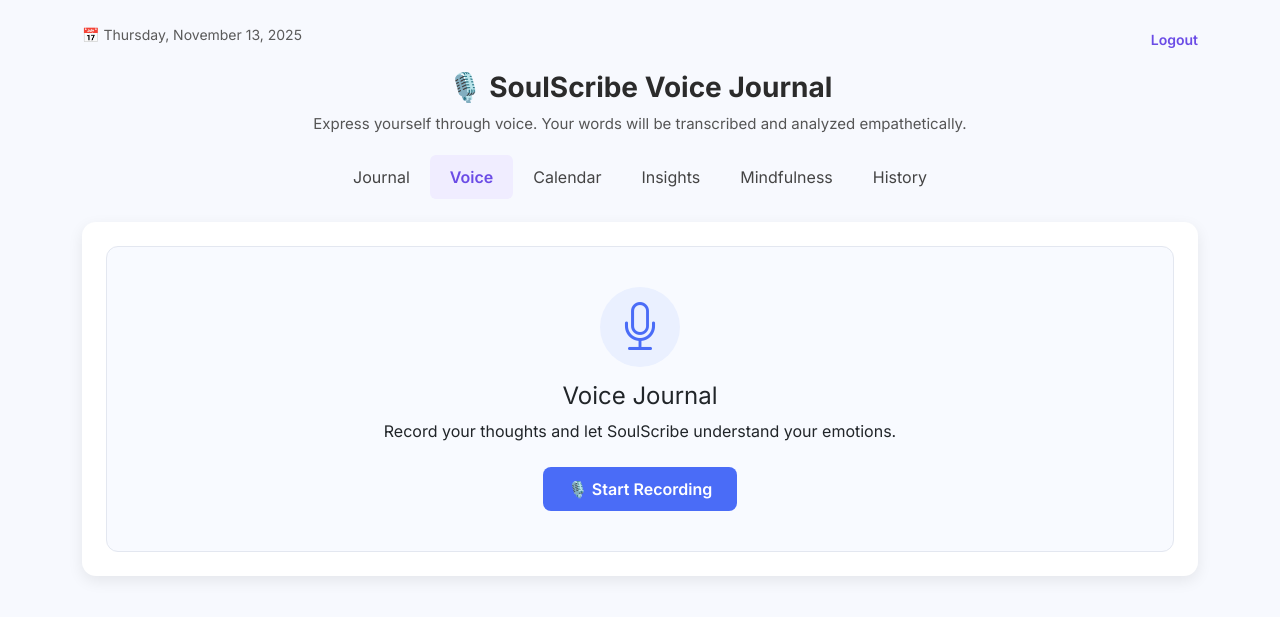
After one commit to namramoradiya/SoulScribe, a Flask app: page /voice in a window 1280 px wide. The commit adds this page. Shown: the top 617 px of the page. Run offline with Flask 3, Linux system fonts and the light colour scheme.

Commit message:
Adding it

```diff
--- a/app.py
+++ b/app.py
@@ -1,4 +1,7 @@
 from flask import Flask, render_template, request, redirect, url_for, flash,jsonify,session
+import speech_recognition as sr
+# from google import genai
+from pydub import AudioSegment
 from google import genai
 import sqlite3
 import os
@@ -323,6 +326,123 @@ def format_date(date_string):
         return dt.strftime('%B %d, %Y at %I:%M %p')  # e.g., "January 15, 2024 at 02:30 PM"
     except:
         return date_string  # Return original if formatting fails
+
+
+@app.route("/api/upload_audio", methods=["POST"])
+def upload_audio():
+    if "user_id" not in session:
+        return jsonify({"error": "Unauthorized"}), 401
+
+    if "audio" not in request.files:
+        return jsonify({"error": "No audio file provided"}), 400
+
+    audio_file = request.files["audio"]
+    if audio_file.filename == "":
+        return jsonify({"error": "Empty filename"}), 400
+
+    try:
+        raw_path = os.path.join("uploads", "temp_input.webm")
+        wav_path = os.path.join("uploads", "temp_converted.wav")
+
+        audio_file.save(raw_path)
+        AudioSegment.from_file(raw_path).export(wav_path, format="wav")
+
+        recognizer = sr.Recognizer()
+        with sr.AudioFile(wav_path) as source:
+            audio_data = recognizer.record(source)
+            try:
+                transcription = recognizer.recognize_google(audio_data)
+            except sr.UnknownValueError:
+                transcription = "(Could not understand the audio clearly)"
+            except sr.RequestError as e:
+                transcription = f"(Speech recognition error: {e})"
+
+        os.remove(raw_path)
+        os.remove(wav_path)
+
+        return jsonify({"transcription": transcription})
+
+    except Exception as e:
+        return jsonify({"error": str(e)}), 500
+
+
+# -------------------------------------------
+# 🤖 2. TRANSCRIPT → AI RESPONSE
+# -------------------------------------------
+@app.route("/api/voice_ai_response", methods=["POST"])
+def voice_ai_response():
+    if "user_id" not in session:
+        return jsonify({"error": "Unauthorized"}), 401
+
+    data = request.get_json()
+    transcript = (data.get("transcript") or "").strip()
+
+    # 🎙️ Handle unclear or empty transcription
+    if not transcript or transcript.lower().startswith("(could not"):
+        return jsonify({
+            "ai_response": "I couldn’t quite hear your voice clearly. Try speaking slowly or closer to the mic 💜"
+        })
+
+    try:
+        # 💬 Use the same global chat context for empathy and tone
+        response = chat.send_message(
+            f"The user recorded a voice note saying: \"{transcript}\". "
+            "Please respond as SoulScribe — warm, empathetic, and supportive in under 4 sentences."
+        )
+
+        ai_response = response.text.strip() if response.text else ""
+        if not ai_response:
+            ai_response = (
+                "I'm here with you — sometimes words come out softly, but I still hear your feelings. 💜"
+            )
+
+        print(f"[🎙 Transcript] {transcript}")
+        print(f"[💬 AI Response] {ai_response}")
+
+        return jsonify({"ai_response": ai_response})
+
+    except Exception as e:
+        print(f"[AI ERROR - voice_ai_response] {e}")
+        return jsonify({
+            "ai_response": (
+                "I'm having a little trouble connecting right now, "
+                "but your words still matter — take a breath and try again when you’re ready. 💜"
+            )
+        })
+
+
+# -------------------------------------------
+# 💾 3. SAVE VOICE ENTRY (Transcript + AI)
+# -------------------------------------------
+@app.route("/api/save_voice_entry", methods=["POST"])
+def save_voice_entry():
+    if "user_id" not in session:
+        return jsonify({"error": "Unauthorized"}), 401
+
+    data = request.get_json() or {}
+    transcript = (data.get("transcript") or "").strip()
+    ai_response = (data.get("ai_response") or "").strip()
+    mood = data.get("mood", "")
+    created_at = datetime.now().strftime("%Y-%m-%d %H:%M:%S")
+
+    if not transcript or not ai_response:
+        return jsonify({"error": "Missing transcript or ai_response"}), 400
+
+    try:
+        with sqlite3.connect("soulscribe.db") as conn:
+            cur = conn.cursor()
+            cur.execute("""
+                INSERT INTO journal_entries (user_id, entry, ai_response, mood, created_at)
+                VALUES (?, ?, ?, ?, ?)
+            """, (session["user_id"], transcript, ai_response, mood, current_time))
+            conn.commit()
+
+        return jsonify({"ok": True, "message": "Voice entry saved successfully."})
+
+    except Exception as e:
+        return jsonify({"error": str(e)}), 500
+
+
 
 
 @app.route('/api/mood-calendar/<int:year>/<int:month>')
@@ -694,6 +814,11 @@ def api_me():
 def mindfulness():
     return render_template('mindfulness.html')
 
+@app.route('/voice')
+def voice():
+    return render_template('voice.html')
+
+
 
 if __name__ == "__main__":
     app.run(debug=True)
--- /dev/null
+++ b/templates/voice.html
@@ -0,0 +1,369 @@
+<!DOCTYPE html>
+<html lang="en">
+<head>
+  <meta charset="UTF-8">
+  <meta name="viewport" content="width=device-width, initial-scale=1.0">
+  <title>SoulScribe - Voice Journal</title>
+
+  <link rel="stylesheet" href="https://fonts.googleapis.com/css2?family=Inter:wght@400;600;700&display=swap">
+  <link rel="stylesheet" href="https://cdn.jsdelivr.net/npm/bootstrap@5.3.0/dist/css/bootstrap.min.css">
+  <link rel="stylesheet" href="https://cdn.jsdelivr.net/npm/bootstrap-icons@1.10.5/font/bootstrap-icons.css">
+
+  <style>
+    body {
+      background: #f7f9fe;
+      font-family: 'Inter', sans-serif;
+      color: #222;
+    }
+
+    /* HEADER */
+    .header {
+      text-align: center;
+      margin-bottom: 20px;
+    }
+    .header h1 {
+      font-weight: 700;
+      font-size: 28px;
+      color: #2b2b2b;
+    }
+    .header p {
+      font-size: 15px;
+      color: #555;
+    }
+
+    .date {
+      text-align: left;
+      font-size: 14px;
+      color: #5a5a5a;
+      margin-bottom: 10px;
+    }
+
+    /* NAVBAR */
+    .nav-tabs {
+      border: none;
+      justify-content: center;
+      margin-bottom: 25px;
+    }
+    .nav-tabs .nav-link {
+      border: none;
+      color: #444;
+      font-weight: 500;
+      padding: 10px 20px;
+      border-radius: 6px;
+    }
+    .nav-tabs .nav-link.active {
+      background: #f0edff;
+      color: #6b4ce6;
+      font-weight: 600;
+    }
+
+    /* CARD */
+    .card {
+      border: none;
+      border-radius: 14px;
+      background: #fff;
+      box-shadow: 0 5px 15px rgba(0,0,0,0.08);
+    }
+
+    /* VOICE SECTION BOX STYLE */
+    .voice-section {
+      text-align: center;
+      padding: 40px 20px;
+      border-radius: 12px;
+      background: #f8faff;
+      border: 1px solid #e3e7f0;
+    }
+
+    .mic-icon {
+      font-size: 48px;
+      color: #4a6cf7;
+      background: #eaf0ff;
+      border-radius: 50%;
+      width: 80px;
+      height: 80px;
+      display: flex;
+      align-items: center;
+      justify-content: center;
+      margin: 0 auto 15px;
+    }
+
+    .recording-icon {
+      background: #ffe5e5;
+      color: #d9534f;
+    }
+
+    .btn-record {
+      background-color: #4a6cf7;
+      border: none;
+      color: #fff;
+      font-weight: 600;
+      border-radius: 8px;
+      padding: 10px 25px;
+      transition: 0.3s ease;
+    }
+
+    .btn-record:hover { background-color: #3b5ad8; }
+
+    .btn-stop {
+      background-color: #dc3545;
+      border: none;
+      color: #fff;
+      font-weight: 600;
+      border-radius: 8px;
+      padding: 10px 25px;
+    }
+
+    .recording-text {
+      color: #d9534f;
+      font-weight: 600;
+      font-size: 17px;
+    }
+
+    .voice-output {
+      background: #fff;
+      border: 1px solid #e3e7f0;
+      border-radius: 10px;
+      padding: 20px;
+      margin-top: 20px;
+      text-align: left;
+    }
+
+    .transcription {
+      color: #555;
+      font-size: 15px;
+      margin-top: 15px;
+      background: #f8f9fa;
+      padding: 12px;
+      border-radius: 6px;
+    }
+
+    .ai-response {
+      margin-top: 15px;
+      background: #eef0fb;
+      border-left: 4px solid #b3a4f4;
+      padding: 12px;
+      border-radius: 8px;
+      font-size: 14px;
+      color: #444;
+      display: none;
+    }
+
+    .save-btn {
+      background-color: #b3a4f4;
+      color: #fff;
+      border: none;
+      border-radius: 8px;
+      padding: 10px 20px;
+      font-weight: 600;
+      width: 100%;
+      margin-top: 20px;
+    }
+    .save-btn:hover { background-color: #9e8de8; }
+
+    .action-buttons { display: flex; gap: 10px; margin-top: 10px; }
+  </style>
+</head>
+
+<body>
+
+<div class="container py-4">
+
+  <div class="d-flex w-100 justify-content-between align-items-center mb-3">
+
+    <!-- Date -->
+    <div class="date" style="font-size: 14px; color: #5a5a5a;">
+        📅 Thursday, November 13, 2025
+    </div>
+
+    <!-- Logout -->
+    <a href="/logout"
+       class="text-decoration-none"
+       style="font-size: 14px; color: #6b4ce6; font-weight: 600;">
+        Logout
+    </a>
+</div>
+
+  <!-- HEADER -->
+  <div class="header">
+    <h1>🎙️ SoulScribe Voice Journal</h1>
+    <p>Express yourself through voice. Your words will be transcribed and analyzed empathetically.</p>
+  </div>
+
+  <!-- NAVBAR -->
+  <ul class="nav nav-tabs justify-content-center mb-4">
+    <li class="nav-item"><a class="nav-link" href="/index">Journal</a></li>
+    <li class="nav-item"><a class="nav-link active" href="/voice">Voice</a></li>
+    <li class="nav-item"><a class="nav-link" href="/calender">Calendar</a></li>
+    <li class="nav-item"><a class="nav-link" href="/insights">Insights</a></li>
+    <li class="nav-item"><a class="nav-link" href="/mindfulness">Mindfulness</a></li>
+    <li class="nav-item"><a class="nav-link" href="/history">History</a></li>
+  </ul>
+
+  <!-- MAIN CARD -->
+  <div class="card p-4">
+
+    <!-- INITIAL VIEW -->
+    <div id="voiceStart" class="voice-section">
+      <div class="mic-icon"><i class="bi bi-mic"></i></div>
+      <h4>Voice Journal</h4>
+      <p>Record your thoughts and let SoulScribe understand your emotions.</p>
+      <button class="btn btn-record mt-2" id="startBtn">🎙️ Start Recording</button>
+    </div>
+
+    <!-- RECORDING -->
+    <div id="voiceRecording" class="voice-section" style="display: none;">
+      <div class="mic-icon recording-icon"><i class="bi bi-mic-mute"></i></div>
+      <h4 class="recording-text">Recording...</h4>
+      <p>Speak freely about your thoughts and feelings. Tap stop when finished.</p>
+      <button class="btn btn-stop mt-2" id="stopBtn">⏹ Stop Recording</button>
+    </div>
+
+    <!-- RESULT -->
+    <div id="voiceResult" class="voice-section" style="display: none;">
+      <div class="voice-output">
+        <h6 class="fw-semibold">Your Recording</h6>
+
+        <div class="action-buttons">
+          <button id="playBtn" class="btn btn-outline-primary btn-sm">
+            <i class="bi bi-play-fill"></i> Play
+          </button>
+          <button id="deleteBtn" class="btn btn-outline-danger btn-sm">
+            <i class="bi bi-trash-fill"></i> Delete
+          </button>
+        </div>
+
+        <audio id="audioPlayer" class="mt-3 w-100" controls style="display:none;"></audio>
+
+        <div class="transcription mt-3">
+          <strong>Transcription:</strong><br>
+          <span id="transcribedText">Processing your voice...</span>
+        </div>
+
+        <div id="aiResponse" class="ai-response"></div>
+
+        <button class="save-btn" id="saveBtn">💾 Save Voice Entry</button>
+      </div>
+    </div>
+  </div>
+</div>
+
+<script>
+function getCurrentDate() {
+  const today = new Date();
+  const options = { weekday: 'long', year: 'numeric', month: 'long', day: 'numeric' };
+  return today.toLocaleDateString('en-US', options);
+}
+document.getElementById("currentDate").textContent = "📅 " + getCurrentDate();
+
+/* ------- VOICE RECORDING LOGIC (UNCHANGED) ------- */
+let mediaRecorder, stream;
+let audioChunks = [];
+let audioBlob;
+
+document.getElementById("startBtn").addEventListener("click", async () => {
+  try {
+    stream = await navigator.mediaDevices.getUserMedia({ audio: true });
+    mediaRecorder = new MediaRecorder(stream);
+    audioChunks = [];
+
+    mediaRecorder.ondataavailable = e => {
+      if (e.data.size > 0) audioChunks.push(e.data);
+    };
+
+    mediaRecorder.onstop = async () => {
+      stream.getTracks().forEach(track => track.stop());
+      audioBlob = new Blob(audioChunks, { type: "audio/webm" });
+      const audioUrl = URL.createObjectURL(audioBlob);
+      const audioPlayer = document.getElementById("audioPlayer");
+      audioPlayer.src = audioUrl;
+      audioPlayer.style.display = "block";
+
+      document.getElementById("voiceRecording").style.display = "none";
+      document.getElementById("voiceResult").style.display = "block";
+
+      const formData = new FormData();
+      formData.append("audio", audioBlob, "recording.webm");
+      document.getElementById("transcribedText").textContent = "⏳ Transcribing your voice...";
+
+      const uploadRes = await fetch("/api/upload_audio", { method: "POST", body: formData });
+      const uploadData = await uploadRes.json();
+
+      if (uploadData.error) {
+        document.getElementById("transcribedText").textContent = "⚠️ Error during transcription.";
+        return;
+      }
+
+      const transcription = uploadData.transcription || "(No speech detected)";
+      document.getElementById("transcribedText").textContent = transcription;
+
+      const aiBox = document.getElementById("aiResponse");
+      aiBox.style.display = "block";
+      aiBox.textContent = "💭 SoulScribe is analyzing your emotions...";
+
+      const aiRes = await fetch("/api/voice_ai_response", {
+        method: "POST",
+        headers: { "Content-Type": "application/json" },
+        body: JSON.stringify({ transcript: transcription })
+      });
+
+      const aiData = await aiRes.json();
+      const aiResponse = aiData.ai_response || "✨ SoulScribe couldn’t generate a response.";
+      aiBox.textContent = `✨ SoulScribe: ${aiResponse}`;
+
+      const moodRes = await fetch("/api/analyze_mood", {
+        method: "POST",
+        headers: { "Content-Type": "application/json" },
+        body: JSON.stringify({ entry: transcription })
+      });
+
+      const moodData = await moodRes.json();
+      const mood = moodData.mood_label || "Neutral";
+
+      document.getElementById("saveBtn").onclick = async () => {
+        const saveRes = await fetch("/api/save_voice_entry", {
+          method: "POST",
+          headers: { "Content-Type": "application/json" },
+          body: JSON.stringify({
+            transcript: transcription,
+            ai_response: aiResponse,
+            mood: mood
+          })
+        });
+        const saveData = await saveRes.json();
+        if (saveData.ok) alert("✅ Voice journal entry saved successfully!");
+        else alert("⚠️ " + saveData.error);
+      };
+    };
+
+    mediaRecorder.start();
+    document.getElementById("voiceStart").style.display = "none";
+    document.getElementById("voiceRecording").style.display = "block";
+
+  } catch (err) {
+    alert("Microphone access denied or error starting recorder.");
+    console.error(err);
+  }
+});
+
+document.getElementById("stopBtn").addEventListener("click", () => {
+  if (mediaRecorder && mediaRecorder.state === "recording") {
+    mediaRecorder.stop();
+  }
+});
+
+document.getElementById("playBtn").addEventListener("click", () => {
+  const player = document.getElementById("audioPlayer");
+  player.paused ? player.play() : player.pause();
+});
+
+document.getElementById("deleteBtn").addEventListener("click", () => {
+  if (confirm("Are you sure you want to delete this recording?")) {
+    audioBlob = null;
+    document.getElementById("voiceResult").style.display = "none";
+    document.getElementById("voiceStart").style.display = "block";
+  }
+});
+</script>
+
+</body>
+</html>
```
Also changed, not shown: templates/calender.html (+14 -1 lines), templates/history.html (+13 -1 lines), templates/index.html (+17 -4 lines), templates/mindfulness.html (+14 -1 lines).
